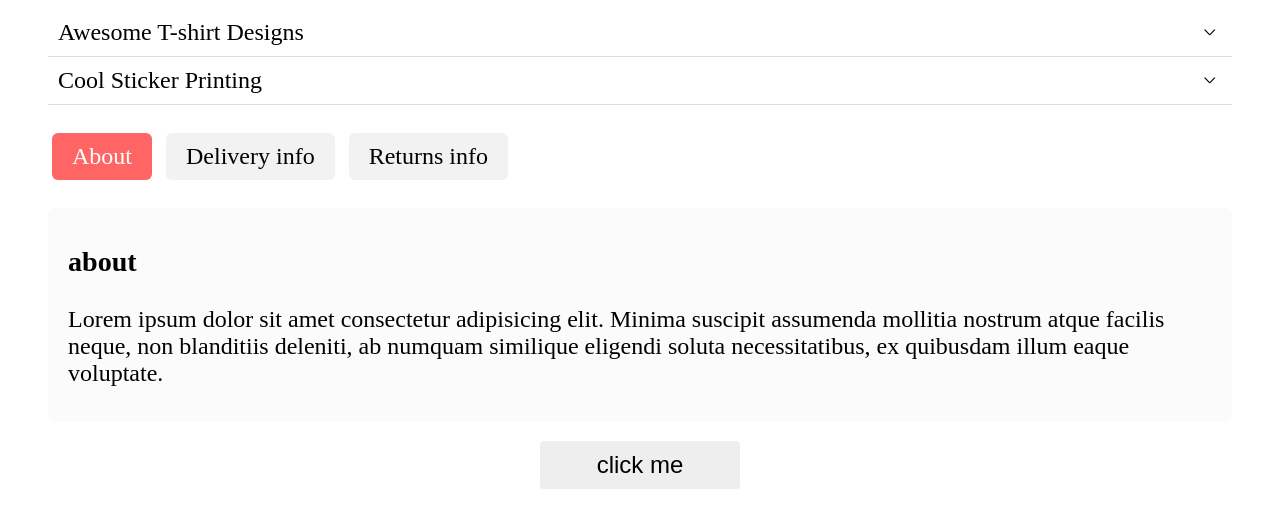
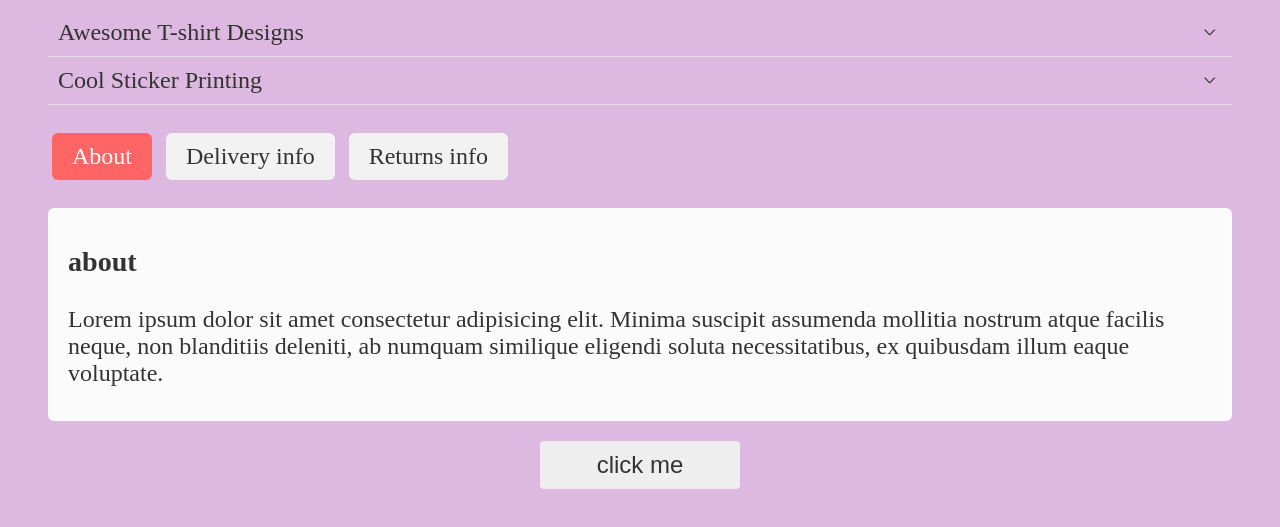
Before and after one commit to Kay-bot/ui-project, a website built with webpack: page dist/index.html in a window 1280 px wide. Shown: the part 235-762 px from the top of the page. Built offline with nearby package versions, Linux system fonts and the light colour scheme.

Commit message:
bg-color

```diff
--- a/dist/index.html
+++ b/dist/index.html
@@ -7,6 +7,8 @@
     <style>
       body {
         font-size: 1.5em;
+        background: #ddb8e0;
+        color: #333;
       }
       .container {
         margin: 40px;
@@ -15,6 +17,7 @@
       button {
         width: 200px;
         background: #eee;
+        color: #333;
         padding: 10px;
         margin: 20px auto;
         border: none;
```
